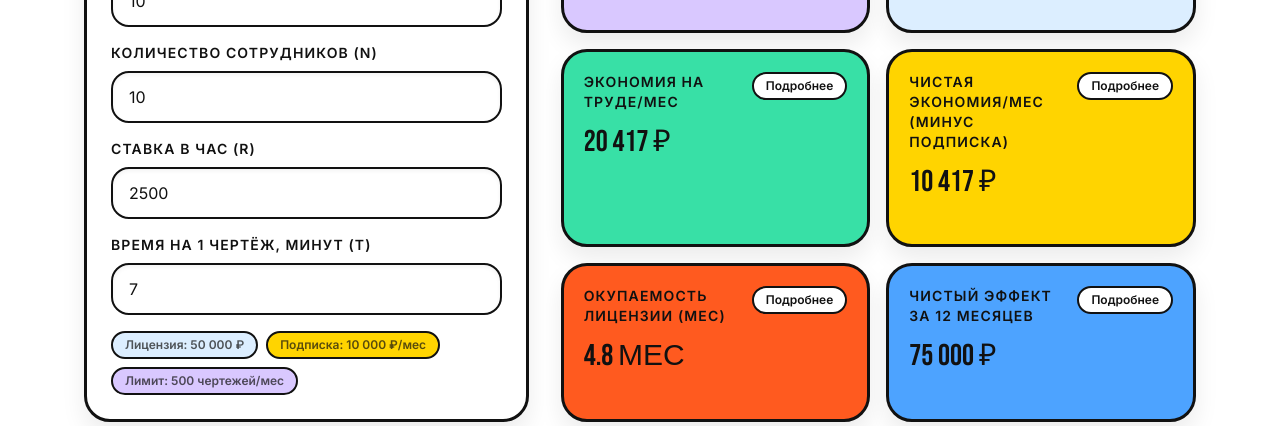
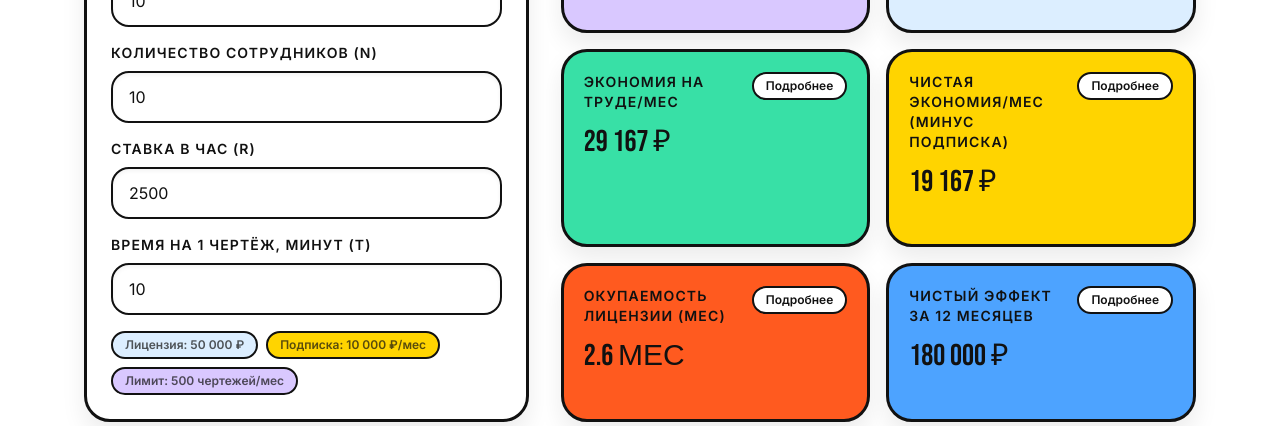
Before and after one commit to glebmorkovin/speccheck, a Next.js app: page / in a window 1280 px wide. Shown: the part 4180-4606 px from the top of the page. Built offline with nearby package versions, Linux system fonts and the light colour scheme; no server answers.

Commit message:
Update ROI defaults and employee fallback

```diff
--- a/components/RoiCalculator.tsx
+++ b/components/RoiCalculator.tsx
@@ -63,16 +63,16 @@ export default function RoiCalculator() {
   const [drawings, setDrawings] = useState("10");
   const [employees, setEmployees] = useState("10");
   const [rate, setRate] = useState("2500");
-  const [time, setTime] = useState("7");
+  const [time, setTime] = useState("10");
   const [infoKey, setInfoKey] = useState<InfoKey | null>(null);
 
   const result = useMemo(
     () =>
       calculateRoi({
         drawingsPerEmployee: toNumber(drawings, 10),
-        employees: toNumber(employees, 1),
+        employees: toNumber(employees, 10),
         rate: toNumber(rate, 0),
-        time: toNumber(time, 1),
+        time: toNumber(time, 10),
       }),
     [drawings, employees, rate, time],
   );
@@ -118,7 +118,7 @@ export default function RoiCalculator() {
                 ariaLabel="Количество сотрудников"
                 value={employees}
                 setValue={setEmployees}
-                fallback={1}
+                fallback={10}
               />
               <NumberInput
                 label="Ставка в час (R)"
@@ -133,7 +133,7 @@ export default function RoiCalculator() {
                 ariaLabel="Время на один чертеж"
                 value={time}
                 setValue={setTime}
-                fallback={7}
+                fallback={10}
               />
             </div>
             <div className="mt-4 flex flex-wrap gap-2 text-xs text-black/70">
```
